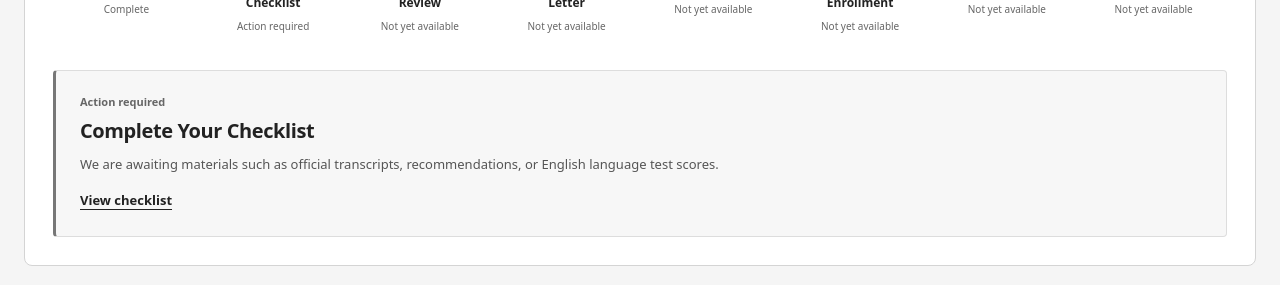
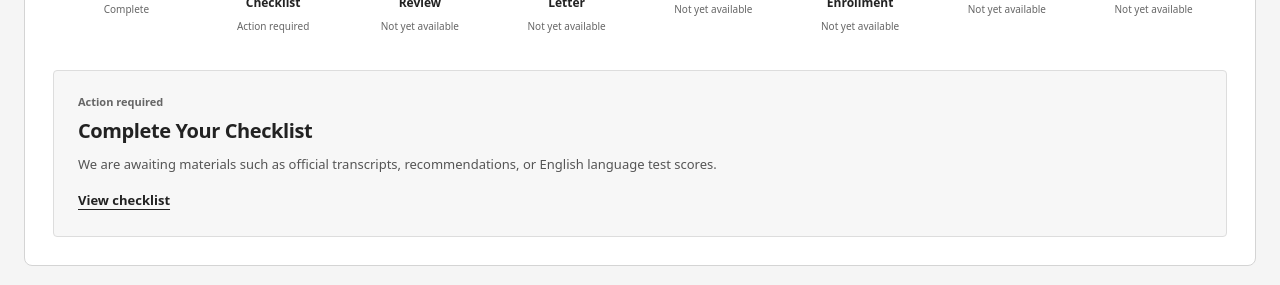
Before and after one commit to timkloote/slate-modules, an Eleventy site: file src/application-progress-wireframe.11ty.js in a window 1280 px wide. Shown: the part 319-604 px from the top of the page. Built offline with nearby package versions, Linux system fonts and the light colour scheme; Eleventy itself is replaced by a stand-in of ours; files that its build step writes are made by us from their sources; what linkedom would draw is missing.

Commit message:
Use system UI typography and uniform wireframe detail border

```diff
--- a/src/scss/application-progress-wireframe.scss
+++ b/src/scss/application-progress-wireframe.scss
@@ -1,6 +1,6 @@
 /* Mid-fidelity brainstorming wireframe. Standalone, grayscale, and unbranded. */
 * { box-sizing:border-box; }
-body { margin:0; background:#f5f5f5; color:#222; font:14px/1.55 system-ui,-apple-system,BlinkMacSystemFont,'Segoe UI',sans-serif; }
+body { margin:0; background:#f5f5f5; color:#222; font:14px/1.55 system-ui,sans-serif; }
 main { max-width:1400px; margin:0 auto; padding:32px 24px; }
 [hidden] { display:none !important; }
 button,select { font:inherit; color:inherit; background:#fff; border:1px solid #c4c4c4; border-radius:4px; }
@@ -25,7 +25,7 @@ h2 { font-size:24px; } h3 { font-size:20px; }
 .tracker-steps li[data-state=skipped] .node { border-style:dashed; }
 .step-label { font-size:12px; font-weight:600; line-height:1.4; max-width:130px; }
 .step-status { margin-top:7px; color:#666; font-size:10px; }
-.step-detail { margin-top:24px; padding:22px 24px; border:1px solid #ddd; border-left:3px solid #777; border-radius:4px; background:#f7f7f7; }
+.step-detail { margin-top:24px; padding:22px 24px; border:1px solid #ddd; border-radius:4px; background:#f7f7f7; }
 .detail-status { margin:0 0 8px; font-size:11px; font-weight:600; color:#666; }
 .step-detail > p:not(.detail-status) { max-width:760px; margin:8px 0 12px; color:#555; font-size:13px; }
 .step-action { padding:4px 0; border:0; background:transparent; font-weight:600; text-decoration:underline; text-underline-offset:4px; font-size:13px; }
```
